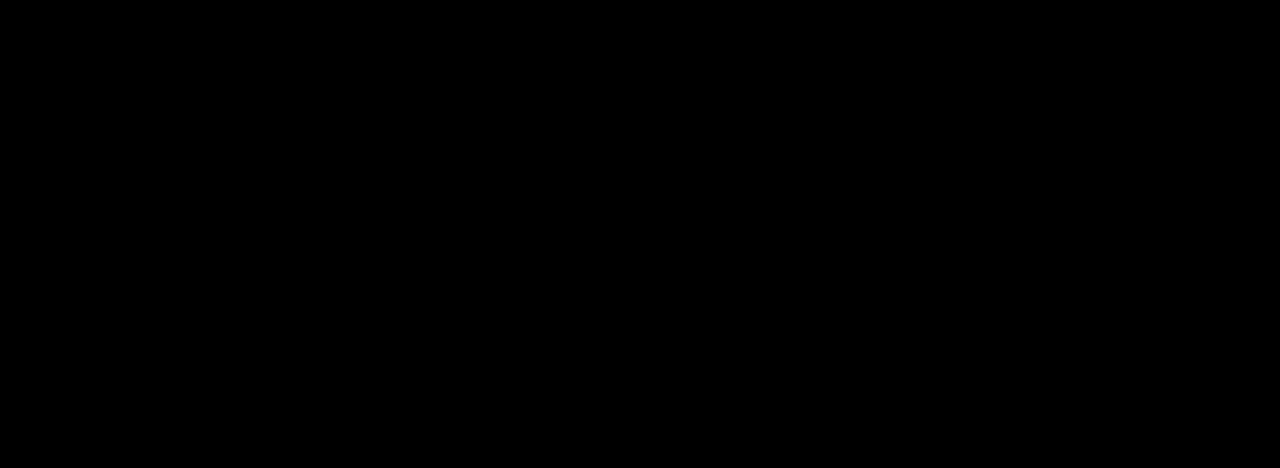
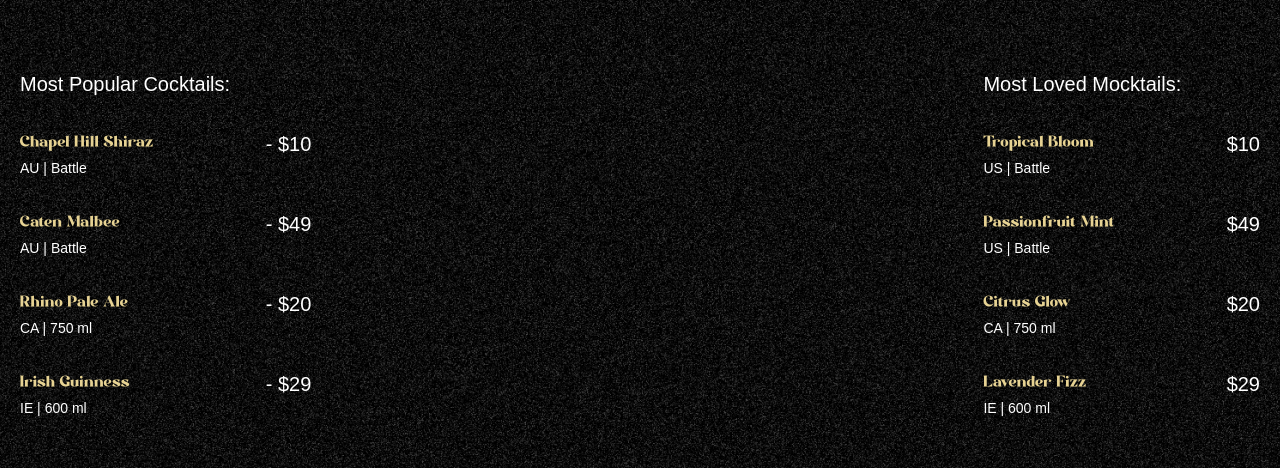
Before and after one commit to MiD16/mojito, a React (Vite) app: page / in a window 1280 px wide. Shown: the part 890-1358 px from the top of the page. Built offline with nearby package versions, Linux system fonts and the light colour scheme; a web font is replaced by a local one.

Commit message:
Cocktails Section

```diff
--- a/src/App.jsx
+++ b/src/App.jsx
@@ -2,6 +2,7 @@
 import { gsap, ScrollTrigger, SplitText } from 'gsap/all';
 import NavBar from './components/NavBar';
 import Hero from './components/Hero';
+import Cocktails from './components/Cocktails';
 
 gsap.registerPlugin(ScrollTrigger, SplitText);
 
@@ -10,6 +11,7 @@
     <main>
       <NavBar />
       <Hero />
+      <Cocktails />
     </main>
   )
 }
--- /dev/null
+++ b/src/components/Cocktails.jsx
@@ -0,0 +1,68 @@
+import React from 'react'
+import { cocktailLists, mockTailLists } from '../../constants'
+import { useGSAP } from '@gsap/react'
+import gsap from 'gsap';
+
+const Cocktails = () => {
+    useGSAP(() => {
+        const parallaxTimeline = gsap.timeline({
+            scrollTrigger: {
+                trigger: '#cocktails',
+                start: 'top 30%',
+                end: 'bottom 80%',
+                scrub: true,
+            }
+        })
+
+        parallaxTimeline.from('#c-left-leaf', {
+            x: -100, y: 100,
+        }).from('#c-right-leaf', {
+            x: 100, y: 100,
+        })
+    });
+
+  return (
+    <section id='cocktails' className='noisy'>
+        <img src="/images/cocktail-left-leaf.png" alt="l-leaf" id='c-left-leaf' />
+        <img src="/images/cocktail-right-leaf.png" alt="r-leaf" id='c-right-leaf' />
+
+        <div className='list'>
+            <div className='popular'>
+                <h2>Most Popular Cocktails:</h2>
+                <ul>
+                    {cocktailLists.map(({ name, country, detail, price }) => (
+                        <li key={name}>
+                            <div className='md:me-28'>
+                                <h3>
+                                    {name}
+                                </h3>
+                                <p>{country} | {detail}</p>
+                            </div>
+                            <span>- { price }</span>
+                        </li>
+                    ))}
+                </ul>
+            </div>
+
+            <div className='loved'>
+                <h2>Most Loved Mocktails:</h2>
+                <ul>
+                    {mockTailLists.map(({ name, country, detail, price }) => (
+                        <li key={name}>
+                            <div className='me-28'>
+                                <h3>
+                                    {name}
+                                </h3>
+                                <p>{country} | {detail}</p>
+                            </div>
+                            <span>{ price }</span>
+                        </li>
+                    ))}
+                </ul>
+            </div>
+        </div>
+    </section>
+  )
+}
+
+export default Cocktails
```
